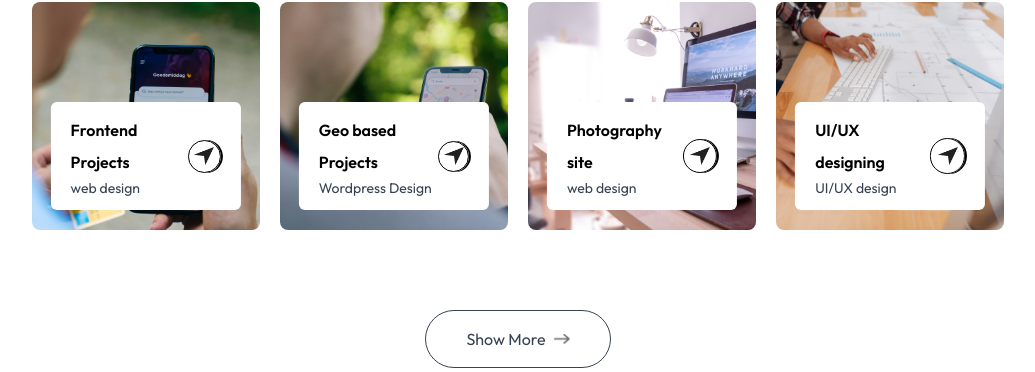
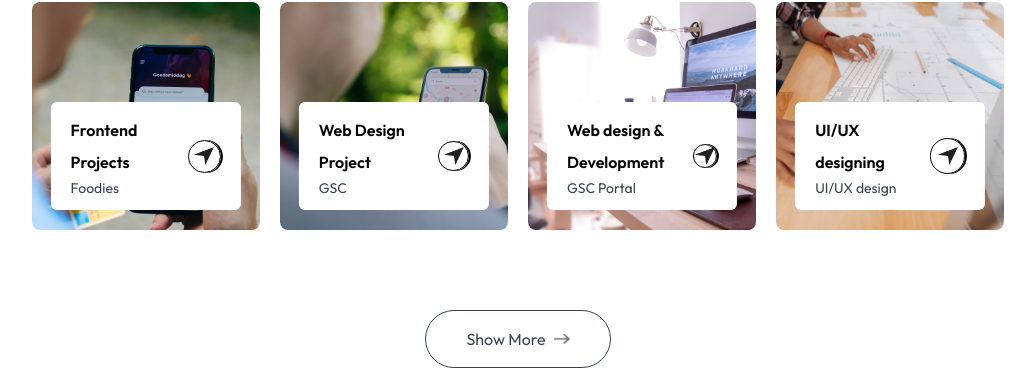
Before and after one commit to bilash0283/Portfolio_2025, a PHP site: page / in a window 1280 px wide. Shown: the part 2484-2856 px from the top of the page, without its empty margins (122-1157 px from the left). Run offline with PHP 8.4, Linux system fonts and the light colour scheme; some libraries are stand-ins or nearby versions; some web fonts are replaced.

Commit message:
index page work add

```diff
--- a/index.php
+++ b/index.php
@@ -300,9 +300,9 @@ if (isset($_GET['download'])) {
 
                     <div>
                         <h2 class="font-semibold">Frontend Projects</h2>
-                        <p class="text-sm text-gray-700">web design</p>
+                        <p class="text-sm text-gray-700">Foodies</p>
                     </div>
-                    <a href="https://example.com" target="_blank"
+                    <a href="https://foodiesappbd.netlify.app" target="_blank"
                     class="border rounded-full border-black w-9 aspect-square flex items-center justify-center shadow-[2px_0_#000] group:hover:bg-lime-300 transition">
                         <img src="images/send-icon.png" class="w-5" alt="">
                     </a>
@@ -318,13 +318,13 @@ if (isset($_GET['download'])) {
        group-hover:bottom-7">
 
                     <div>
-                        <h2 class="font-semibold">Geo based Projects</h2>
-                        <p class="text-sm text-gray-700">Wordpress Design</p>
+                        <h2 class="font-semibold">Web Design Project</h2>
+                        <p class="text-sm text-gray-700">GSC</p>
                     </div>
-                    <div class="border rounded-full border-black w-9 aspect-square flex items-center
-       justify-center shadow-[2px_0_#000] group:hover:bg-lime-300 transition">
+                    <a href="www.gsc.co.com" target="_blank"
+                    class="border rounded-full border-black w-9 aspect-square flex items-center justify-center shadow-[2px_0_#000] group:hover:bg-lime-300 transition">
                         <img src="images/send-icon.png" class="w-5" alt="">
-                    </div>
+                    </a>
 
                 </div>
             </div>
@@ -337,13 +337,13 @@ if (isset($_GET['download'])) {
       group-hover:bottom-7">
 
                     <div>
-                        <h2 class="font-semibold">Photography site</h2>
-                        <p class="text-sm text-gray-700">web design</p>
+                        <h2 class="font-semibold">Web design & Development</h2>
+                        <p class="text-sm text-gray-700">GSC Portal</p>
                     </div>
-                    <div class="border rounded-full border-black w-9 aspect-square flex items-center
-      justify-center shadow-[2px_0_#000] group:hover:bg-lime-300 transition">
+                    <a href="https://ci-gsc.com" target="_blank"
+                    class="border rounded-full border-black w-9 aspect-square flex items-center justify-center shadow-[2px_0_#000] group:hover:bg-lime-300 transition">
                         <img src="images/send-icon.png" class="w-5" alt="">
-                    </div>
+                    </a>
 
                 </div>
             </div>
```
